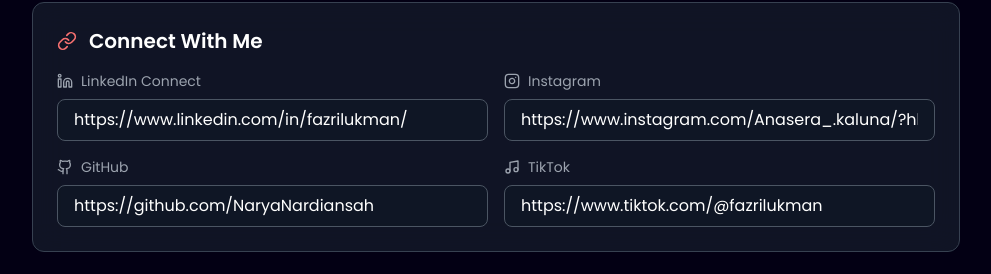
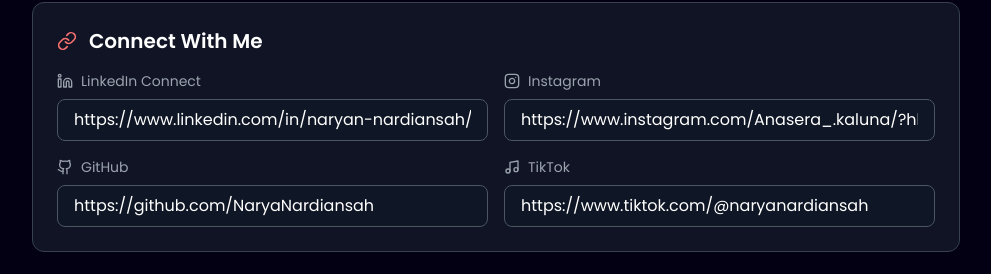
Before and after one commit to NaryaNardiansah/portofolio, a React (Vite) app: page /admin/profile in a window 1280 px wide. Shown: the part 1821-2095 px from the top of the page, without its empty margins (272-1263 px from the left). Built offline with nearby package versions, Linux system fonts and the light colour scheme; no server answers; the database is empty; sample sign-in values are in the browser's storage.

Commit message:
fix: Update remaining hardcoded social media URLs to match new branding
- Update default LinkedIn URL to naryan-nardiansah
- Update default Instagram to @Anasera_.kaluna
- Update default TikTok to @naryanardiansah
- Ensure all fallback values match admin settings

```diff
--- a/src/Pages/AdminProfile.jsx
+++ b/src/Pages/AdminProfile.jsx
@@ -14,16 +14,16 @@
     subtitle: 'Web Developer|Design|Video & Photo Editing|UI/UX Design',
     tech_stack: ['React', 'Javascript', 'Node.js', 'Tailwind'],
     github_url: 'https://github.com/NaryaNardiansah',
-    linkedin_url: 'https://www.linkedin.com/in/fazrilukman/',
+    linkedin_url: 'https://www.linkedin.com/in/naryan-nardiansah/',
     instagram_url: 'https://www.instagram.com/Anasera_.kaluna/?hl=id',
     name: 'Narya Nardiansah',
     description: 'Seorang lulusan Teknik Jaringan Komputer dan Telekomunikasi yang memiliki ketertarikan besar dalam pengembangan Front-End. Saya berfokus pada menciptakan pengalaman digital yang menarik dan selalu berusaha memberikan solusi terbaik dalam setiap proyek yang saya kerjakan.',
     cv_link: 'https://drive.google.com/drive/folders/1BOm51Grsabb3zj6Xk27K-iRwI1zITcpo',
     // Social links untuk Connect With Me
-    linkedin_connect: 'https://www.linkedin.com/in/fazrilukman/',
+    linkedin_connect: 'https://www.linkedin.com/in/naryan-nardiansah/',
     instagram_connect: 'https://www.instagram.com/Anasera_.kaluna/?hl=id',
     github_connect: 'https://github.com/NaryaNardiansah',
-    tiktok_connect: 'https://www.tiktok.com/@fazrilukman'
+    tiktok_connect: 'https://www.tiktok.com/@naryanardiansah'
   });
 
   useEffect(() => {
--- a/src/components/SocialLinks.jsx
+++ b/src/components/SocialLinks.jsx
@@ -16,7 +16,7 @@
       displayName: "Let's Connect",
       subText: "on LinkedIn",
       icon: Linkedin,
-      url: "https://www.linkedin.com/in/fazrilukman/",
+      url: "https://www.linkedin.com/in/naryan-nardiansah/",
       color: "#0A66C2",
       gradient: "from-[#0A66C2] to-[#0077B5]",
       isPrimary: true,
@@ -24,9 +24,9 @@
     {
       name: "Instagram",
       displayName: "Instagram",
-      subText: "@fazrilukman_",
+      subText: "@Anasera_.kaluna",
       icon: Instagram,
-      url: "https://www.instagram.com/fazrilukman_/?hl=id",
+      url: "https://www.instagram.com/Anasera_.kaluna/?hl=id",
       color: "#E4405F",
       gradient: "from-[#833AB4] via-[#E4405F] to-[#FCAF45]",
     },
@@ -42,7 +42,7 @@
     {
       name: "TikTok",
       displayName: "Tiktok",
-      subText: "@fazrilukman",
+      subText: "@naryanardiansah",
       icon: ({ className, ...props }) => (
         <svg
           width="24px"
```
